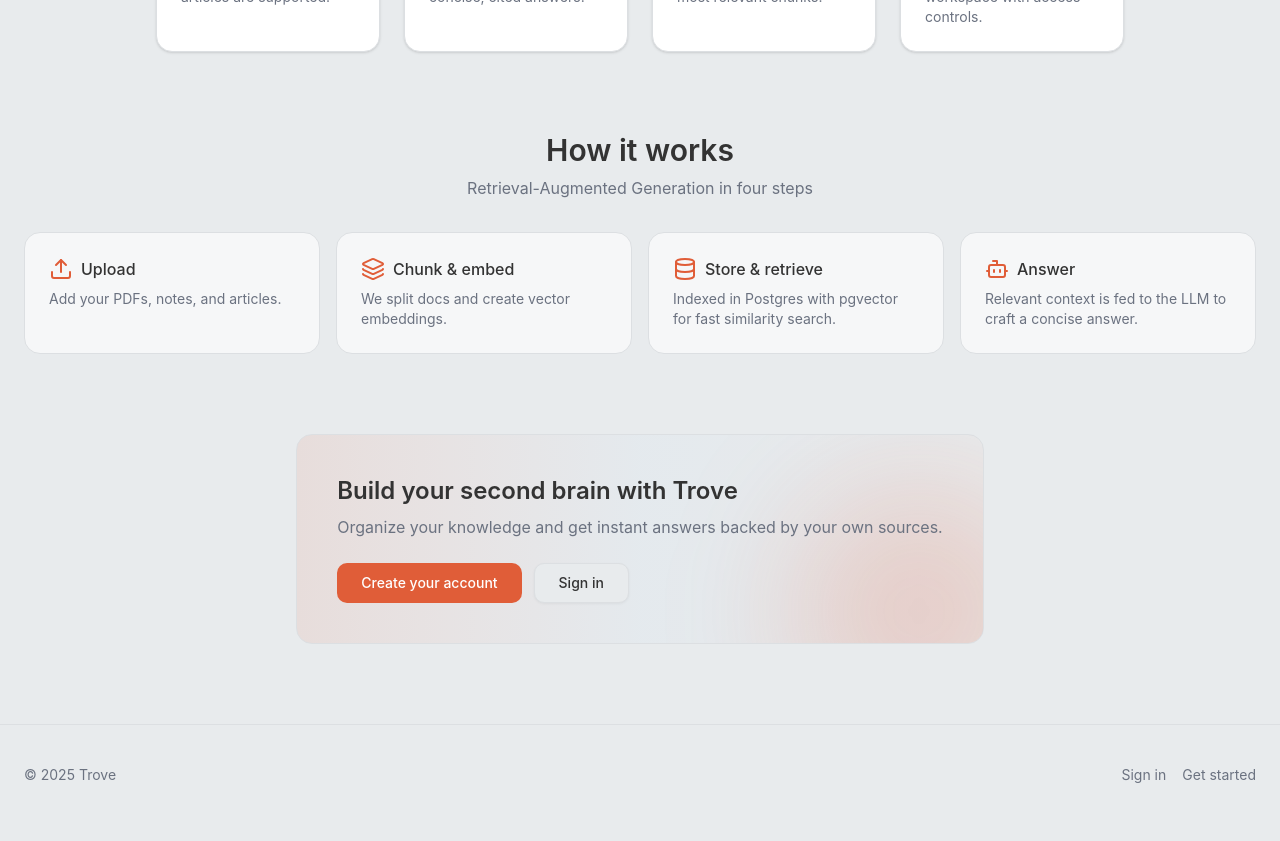
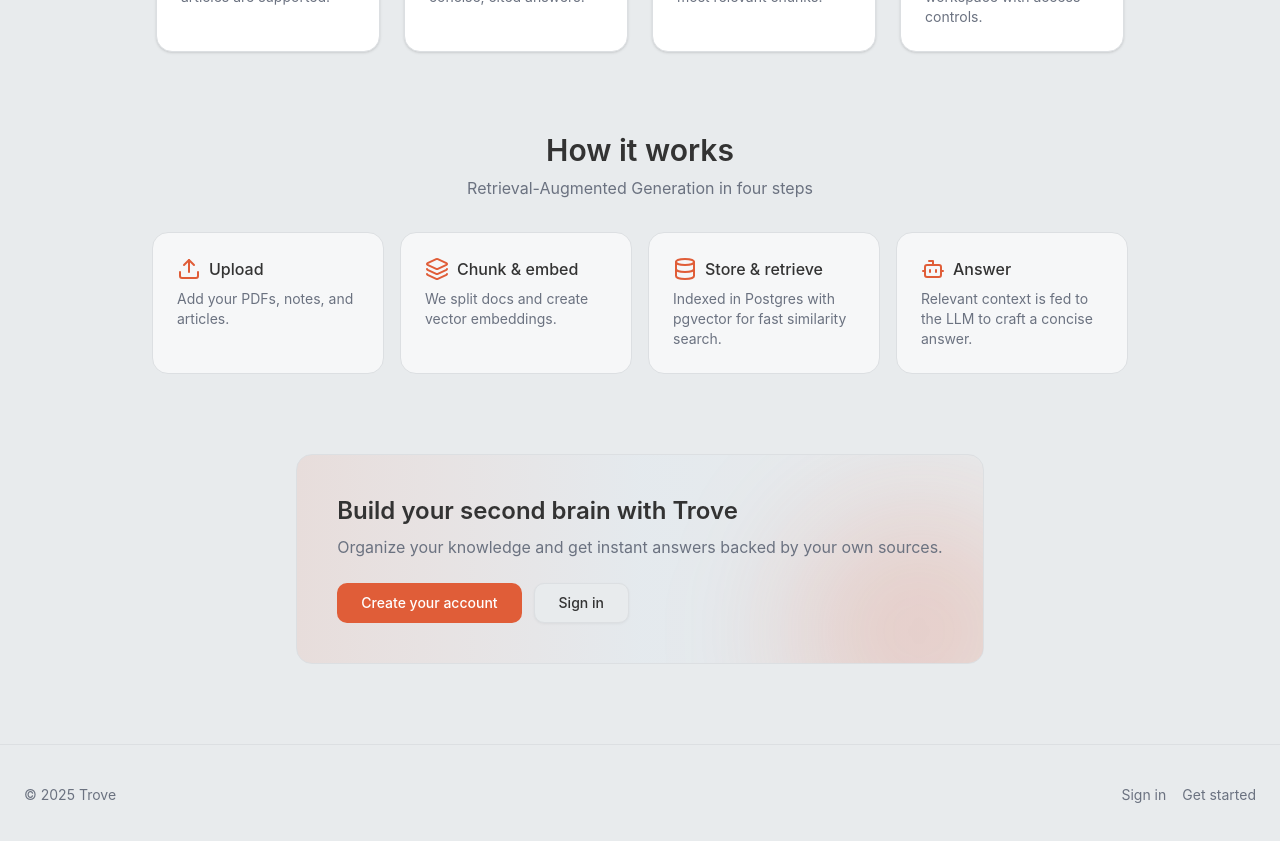
Before and after one commit to aliraza5490/trove-next, a Next.js app in the folder frontend/: page / in a window 1280 px wide. Shown: the part 1560-2401 px from the top of the page. Built offline with nearby package versions, Linux system fonts and the light colour scheme.

Commit message:
style: constrain how-it-works section width to max-w-5xl

```diff
--- a/frontend/app/page.tsx
+++ b/frontend/app/page.tsx
@@ -161,7 +161,7 @@
       {/* How it works */}
       <section
         id="how-it-works"
-        className="mx-auto max-w-7xl px-6 pb-20 scroll-mt-24"
+        className="mx-auto max-w-5xl px-6 pb-20 scroll-mt-24"
       >
         <div className="text-center mb-8">
           <h2 className="text-2xl sm:text-3xl font-semibold">How it works</h2>
```
